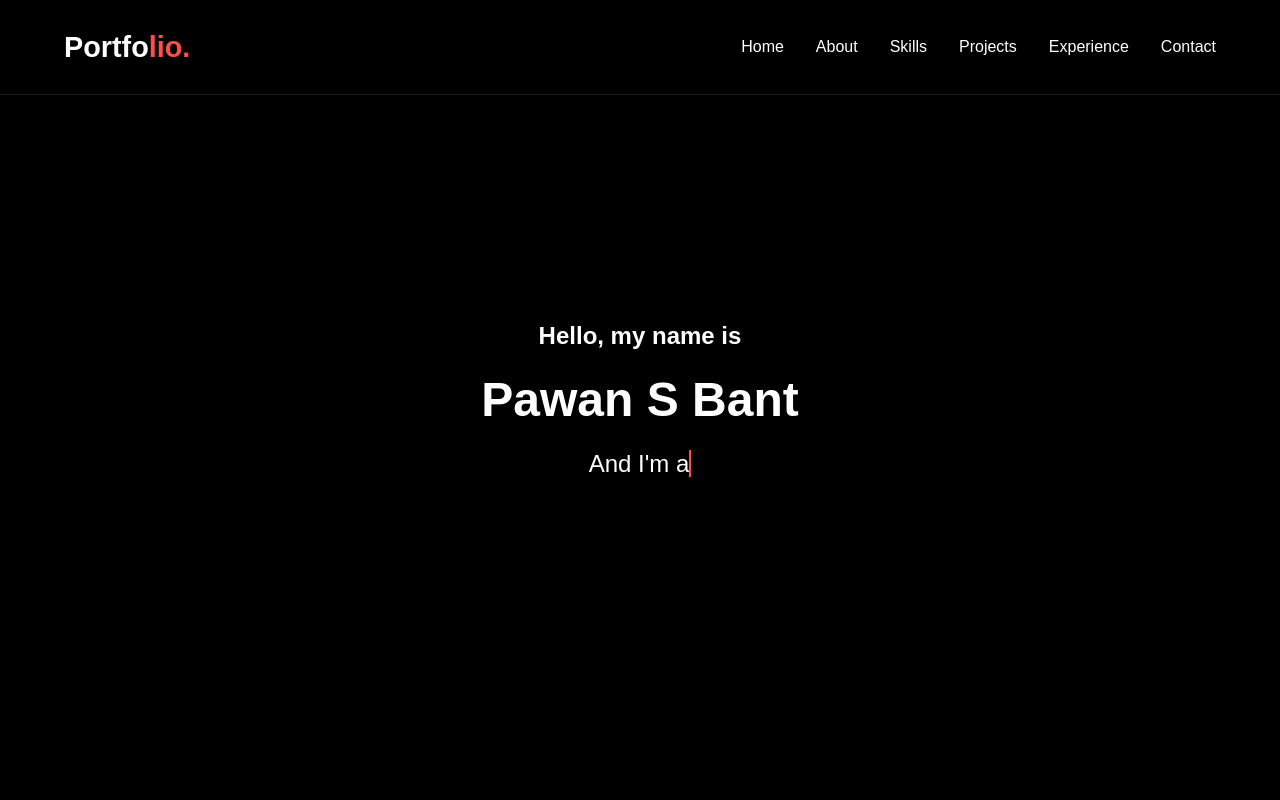
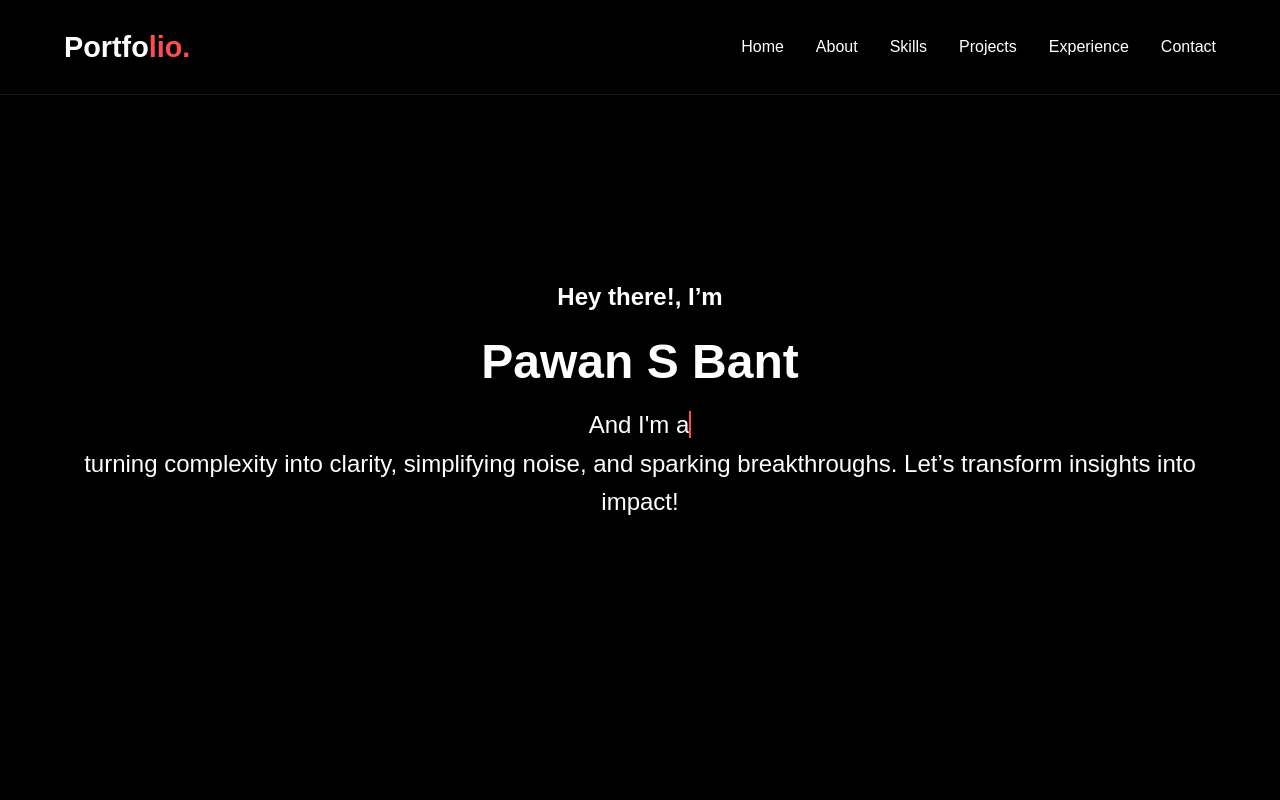
Before and after one commit to BantPawan/Website, a plain HTML site: page index.html in a window 1280 px wide. Shown: the top 800 px of the page. Drawn offline with Linux system fonts and the light colour scheme.

Commit message:
Update index.html

```diff
--- a/index.html
+++ b/index.html
@@ -26,9 +26,10 @@
     <!-- Hero Section -->
     <section id="home" class="hero">
         <div class="hero-content">
-            <h2 class="hero-subtitle">Hello, my name is</h2>
+            <h2 class="hero-subtitle">Hey there!, I’m</h2>
             <h1 class="hero-title">Pawan S Bant</h1>
             <h3 class="hero-job">And I'm a <span class="typing"></span></h3>
+            <h3 class="hero-subtitle">turning complexity into clarity, simplifying noise, and sparking breakthroughs. Let’s transform insights into impact!</h3>
         </div>
     </section>
 
```
